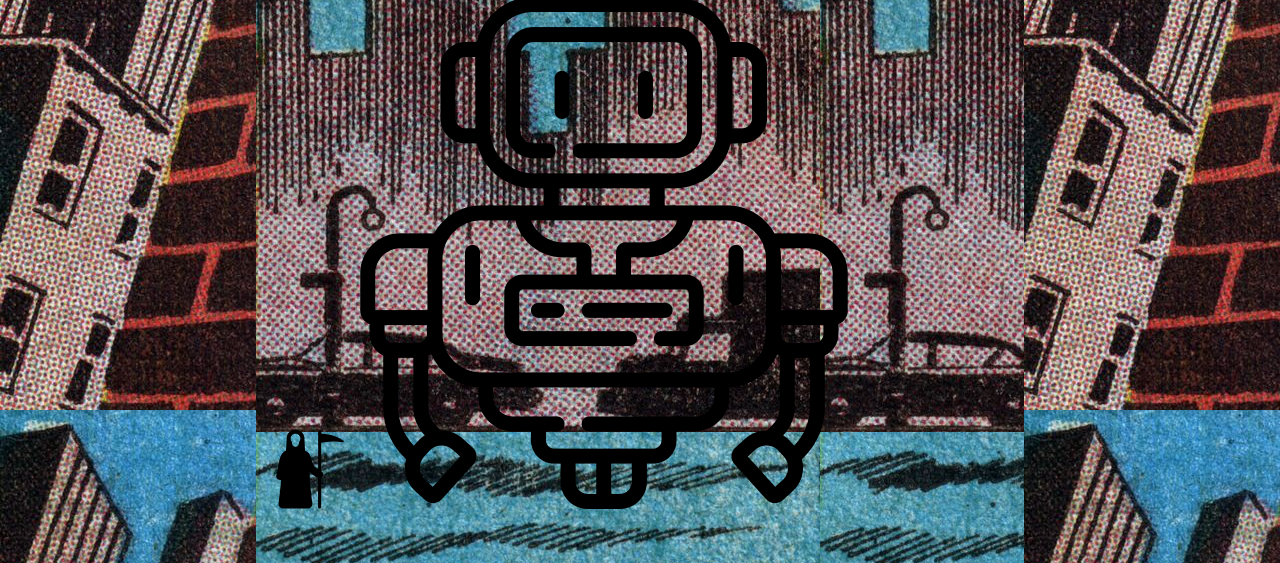
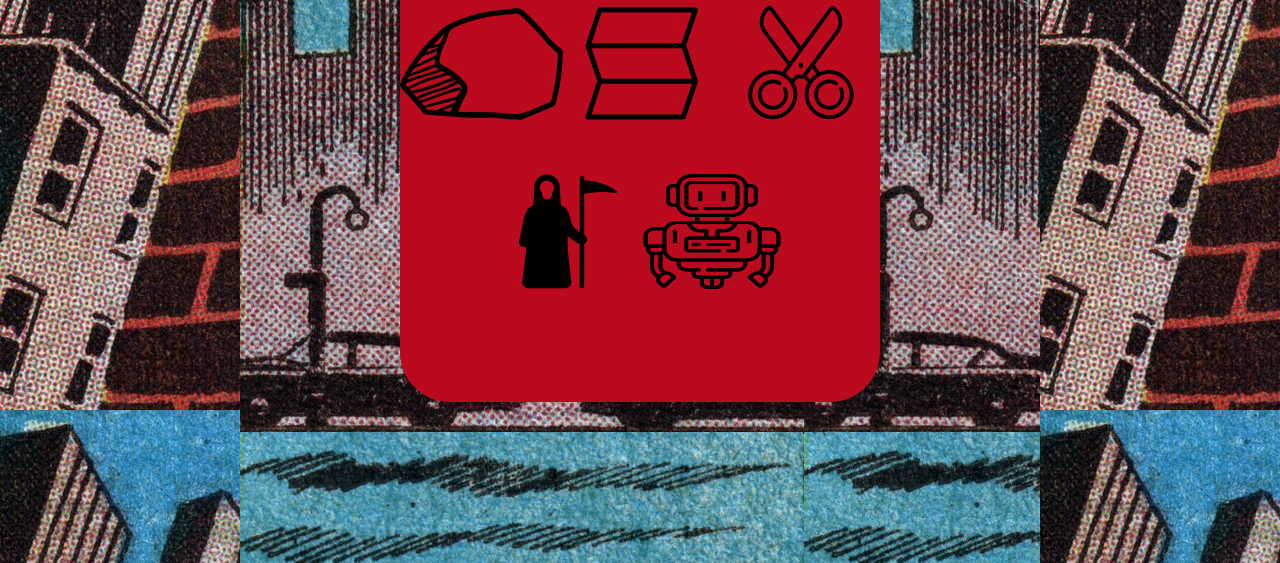
Before and after one commit to Jayquintana/death-paper-scissors, a plain HTML site: page index.html in a window 1280 px wide. Shown: the part 237-800 px from the top of the page. Drawn offline with Linux system fonts and the light colour scheme.

Commit message:
Style game section and fighter section

```diff
--- a/styles.css
+++ b/styles.css
@@ -34,6 +34,25 @@ h2 {
   font-family: "Bebas Neue";
 }
 
+/* hover buttons */
+
+.rock-img:hover,
+.paper-img:hover,
+.scissors-img:hover,
+.death-img:hover,
+.robot-img:hover{
+  background-color: #CD5C5C;
+  cursor: pointer;
+}
+
+.classic-game:hover,
+.death-game:hover {
+  cursor: pointer;
+  opacity: 80%;
+}
+
+
+
 /* player-side */
 .player-side,
 .death-side {
@@ -68,7 +87,7 @@ h2 {
   color: white;
 }
 
-.death-img {
+.death-img-wins {
   height: 80px;
   margin-left: 20px;
 }
@@ -77,7 +96,8 @@ h2 {
 .choose-your-game-section {
   display: flex;
   flex-direction: column;
-  width: 90%;
+  align-items: center;
+  width: 100%;
   background-image: url('assets/city-comig.jpeg');
 }
 
@@ -86,6 +106,7 @@ h2 {
   flex-direction: column;
   justify-content: space-between;
   align-items: center;
+  width: 100%;
 }
 
 .death-paper-scissors {
@@ -103,8 +124,9 @@ color: white;
 font-size: 30px;
 }
 .game-selection-box{
-  margin-top: 3%;
+  margin-top: 5%;
   height: 70%;
+  width: 90%;
   display: flex;
   flex-direction: column;
   justify-content: space-around;
@@ -130,7 +152,44 @@ font-size: 30px;
 .death-game {
   margin-top: 5%;
   background-color: #bb0a1e;
+}
 
+
+/* choose your fighter */
+.choose-your-fighter {
+  margin-top: 3%;
+  height: 60%;
+  width: 60%;
+  display: flex;
+  flex-direction: column;
+  justify-content: center;
+  align-content: center;
+  background-color: #bb0a1e;
+  border-radius: 50px;
+}
+
+.rock-img,
+.paper-img,
+.scissors-img{
+  height: 80%;
+  width: 50%
+}
+
+.robot-img,
+.death-img {
+  height: 80%;
+  width: 30%;
+}
+
+.rock-paper-scissors-img,
+.death-robot-img{
+  display: flex;
+  justify-content: center;
+  height: 30%;
+}
+
+.death-robot-img {
+  margin-top: 5%;
 }
 
 .hidden {
```
